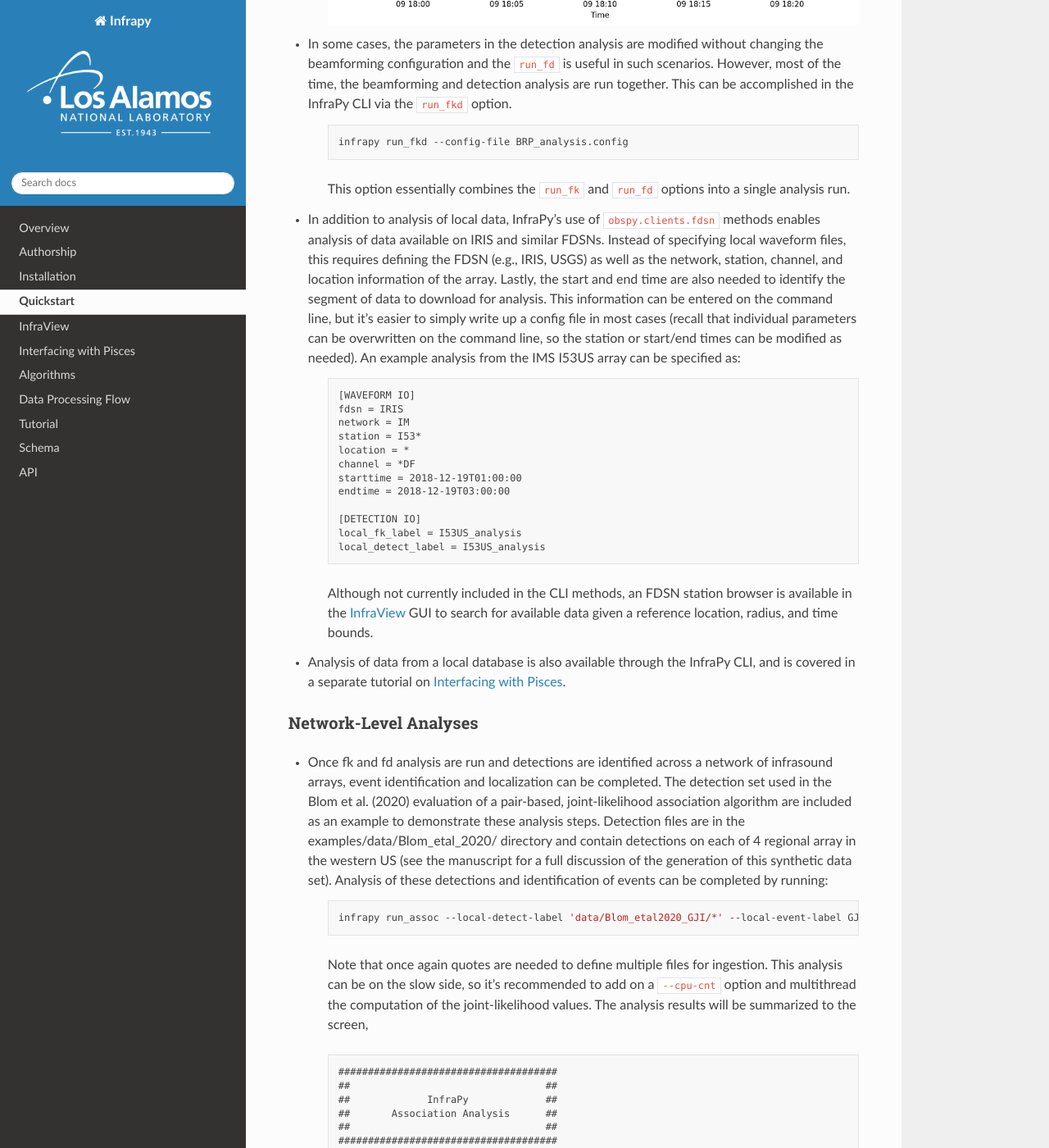
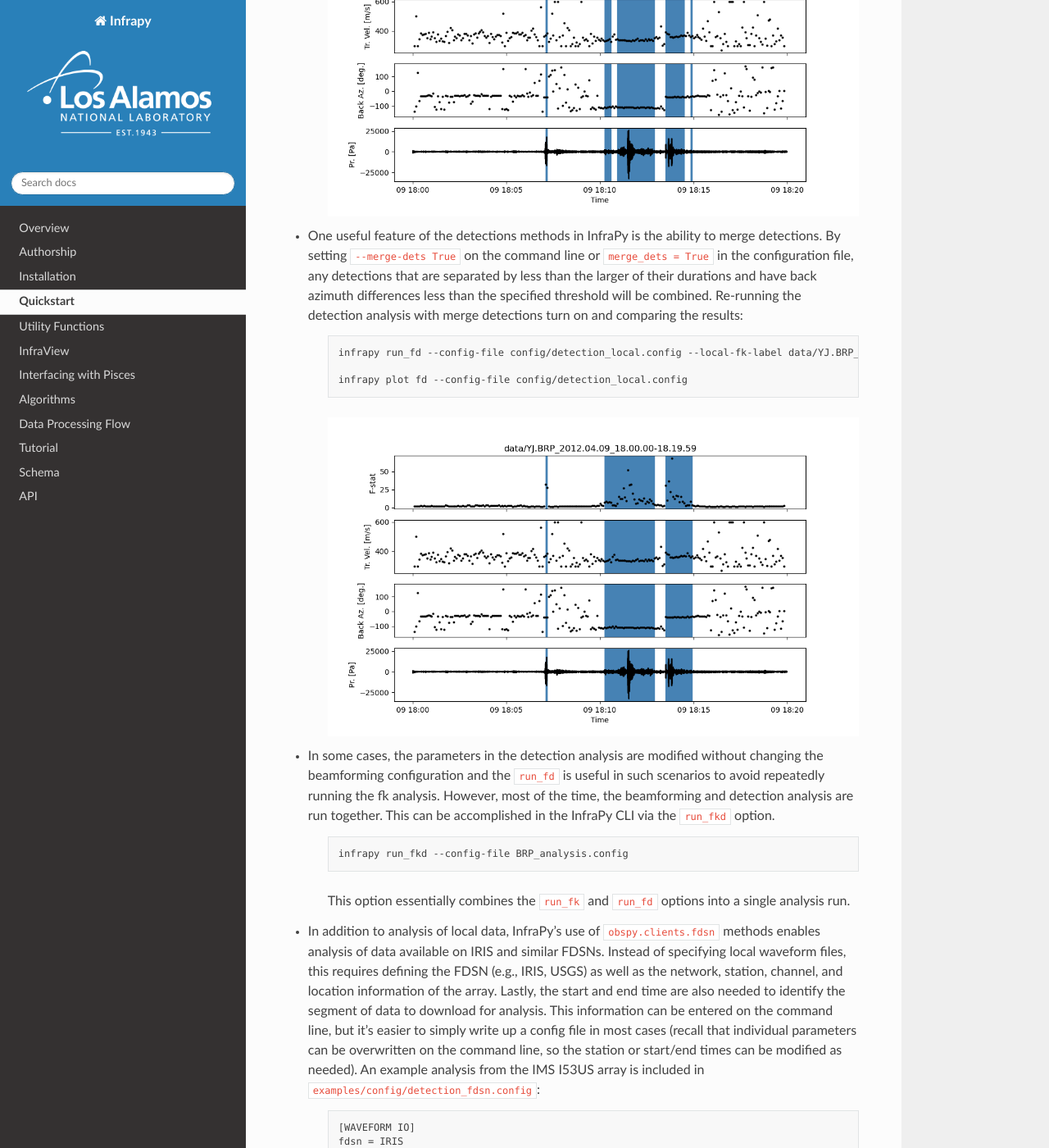
Before and after one commit to LANL-Seismoacoustics/infrapy, a Sphinx documentation site: the page built from docs/source/quickstart.rst, in a window 1280 px wide and 1400 px high, scrolled down 6296 px. Shown: the whole window at 82% size. Built offline with Sphinx 7.4.7 and the Read the Docs theme 2.0.0, drawn with Linux system fonts in a browser that asks for light colours; pages that are not in the unit, such as notebooks, are missing from menus; some of the changed text lies outside the part shown.

Commit message:
more review of quickstart, cleaning up data_io changes for network, station, channel info in detection output

```diff
--- a/docs/source/index.rst
+++ b/docs/source/index.rst
@@ -23,6 +23,7 @@
     authorship
     installation
     quickstart
+    utilities
     infraview
     pisces
     algorithms
--- a/docs/source/quickstart.rst
+++ b/docs/source/quickstart.rst
@@ -122,6 +122,12 @@
         :width: 1200px
         :align: center
 
+    The default behavior of the plotting methods in InfraPy are to generate a :code:`matplotlib` window and print the image to screen.  This can be overwritten by specifying an output file and turning the print to screen off:
+
+    .. code-block:: bash
+
+        infrapy plot fk --local-wvfrms 'data/YJ.BRP*.SAC' --figure-out "fk_result.png" --show-figure false
+
 - The default beamforming parameters in :code:`run_fk` are useful, but in many cases the frequency band for a signal of interest or the window length appropriate for a given frequency band needs to be modified.  From the command line, this can be done by specifying a number of options in the algorithm as summarized in the :code:`--help` information.  For example, the analysis of data from BRP can be completed using a modified frequency band via:
 
     .. code-block:: bash
@@ -260,7 +267,7 @@
 
     .. code-block:: bash
 
-        infrapy plot fd --local-wvfrms 'data/YJ.BRP*.SAC' --freq-min 1.0 --freq-max 8.0
+        infrapy plot fd --config-file config/detection_local.config
 
     This plot has the same format as the above :code:`plot fk` output, but now includes shaded boxes denoting where detections were identified in the analysis.  The frequency values specified here are applied as a bandpass filter on the waveform data in the visualization.
 
@@ -268,7 +275,22 @@
         :width: 1200px
         :align: center
 
-- In some cases, the parameters in the detection analysis are modified without changing the beamforming configuration and the :code:`run_fd` is useful in such scenarios.  However, most of the time, the beamforming and detection analysis are run together.  This can be accomplished in the InfraPy CLI via the :code:`run_fkd` option.
+
+- One useful feature of the detections methods in InfraPy is the ability to merge detections.  By setting :code:`--merge-dets True` on the command line or :code:`merge_dets = True` in the configuration file, any detections that are separated by less than the larger of their durations and have back azimuth differences less than the specified threshold will be combined.  Re-running the detection analysis with merge detections turn on and comparing the results:
+
+
+    .. code-block:: bash
+
+        infrapy run_fd --config-file config/detection_local.config --local-fk-label data/YJ.BRP_2012.04.09_18.00.00-18.19.59
+
+        infrapy plot fd --config-file config/detection_local.config
+
+    .. image:: _static/_images/plot_fd2.png
+        :width: 1200px
+        :align: center
+
+
+- In some cases, the parameters in the detection analysis are modified without changing the beamforming configuration and the :code:`run_fd` is useful in such scenarios to avoid repeatedly running the fk analysis.  However, most of the time, the beamforming and detection analysis are run together.  This can be accomplished in the InfraPy CLI via the :code:`run_fkd` option.
 
     .. code-block:: bash
 
@@ -276,7 +298,7 @@
 
     This option essentially combines the :code:`run_fk` and :code:`run_fd` options into a single analysis run.
 
-- In addition to analysis of local data, InfraPy's use of :code:`obspy.clients.fdsn` methods enables analysis of data available on IRIS and similar FDSNs.  Instead of specifying local waveform files, this requires defining the FDSN (e.g., IRIS, USGS) as well as the network, station, channel, and location information of the array.  Lastly, the start and end time are also needed to identify the segment of data to download for analysis.  This information can be entered on the command line, but it's easier to simply write up a config file in most cases (recall that individual parameters can be overwritten on the command line, so the station or start/end times can be modified as needed).  An example analysis from the IMS I53US array can be specified as:
+- In addition to analysis of local data, InfraPy's use of :code:`obspy.clients.fdsn` methods enables analysis of data available on IRIS and similar FDSNs.  Instead of specifying local waveform files, this requires defining the FDSN (e.g., IRIS, USGS) as well as the network, station, channel, and location information of the array.  Lastly, the start and end time are also needed to identify the segment of data to download for analysis.  This information can be entered on the command line, but it's easier to simply write up a config file in most cases (recall that individual parameters can be overwritten on the command line, so the station or start/end times can be modified as needed).  An example analysis from the IMS I53US array is included in :code:`examples/config/detection_fdsn.config`:
 
     .. code-block:: none
 
@@ -290,8 +312,16 @@
         endtime = 2018-12-19T03:00:00
 
         [DETECTION IO]
-        local_fk_label = I53US_analysis
-        local_detect_label = I53US_analysis
+        local_fk_label = auto
+        local_detect_label = auto
+
+    Running this analysis will pull 2 hours of data from the International Monitoring System (IMS) I53US infrasound station from December 19th, 2018 that includes a signal produced by a bolide.  Visualization can be slightly slower as the data is re-downloaded from IRIS with each use of the command line calls.  This can be avoided using the :code:`write-wvfrms` :ref:`utilities` function.  Due to the emergent nature of the signal, :code:`--merge-dets` needs to be activated to obtain a useful result as seen below.
+
+
+    .. image:: _static/_images/plot_fd-fdsn.png
+        :width: 1200px
+        :align: center
+
 
     Although not currently included in the CLI methods, an FDSN station browser is available in the :ref:`infraview` GUI to search for available data given a reference location, radius, and time bounds.
 
```
Also changed, not shown: other parts of docs/source/quickstart.rst (+10 -9 lines), docs/source/utilities.rst (added, +178 -0 lines), docs/source/_static/_images/plot_fd-fdsn.png (added), docs/source/_static/_images/plot_fd.png, docs/source/_static/_images/plot_fd2.png (added), 3 other files.
